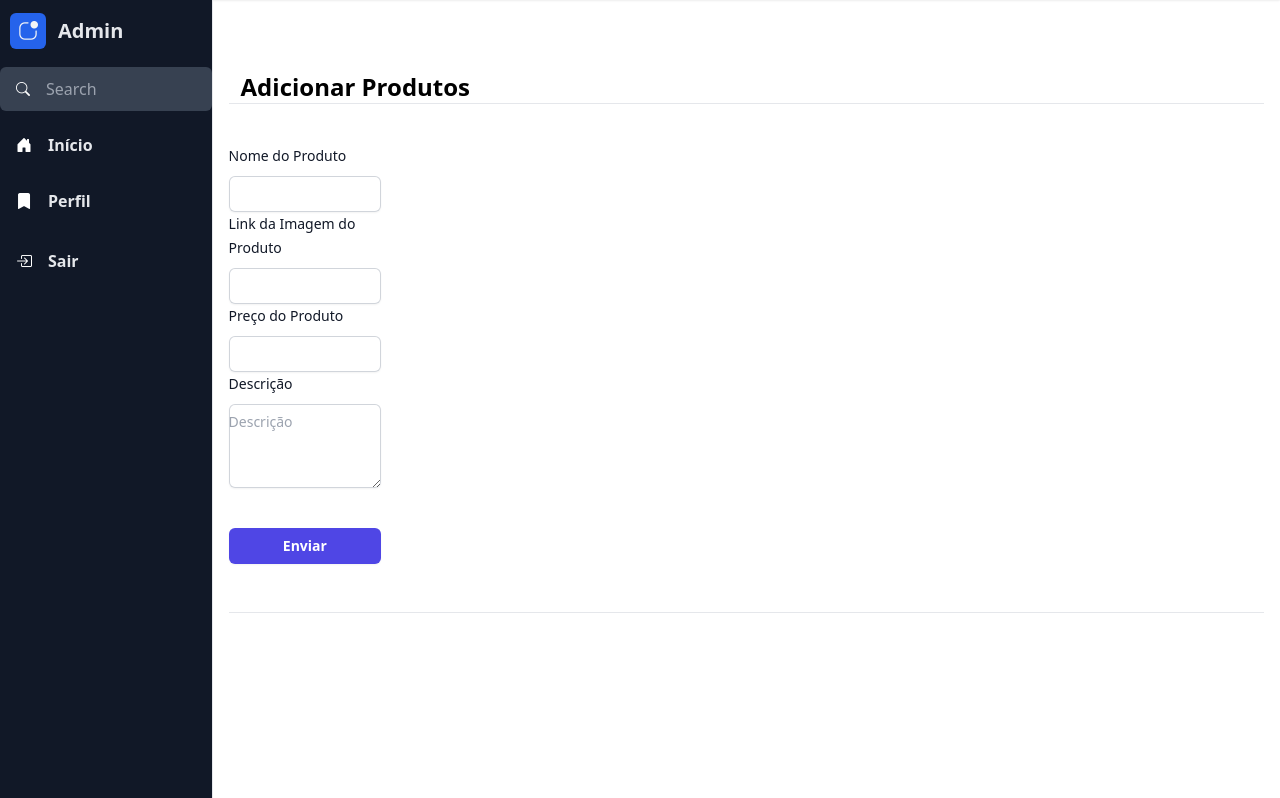
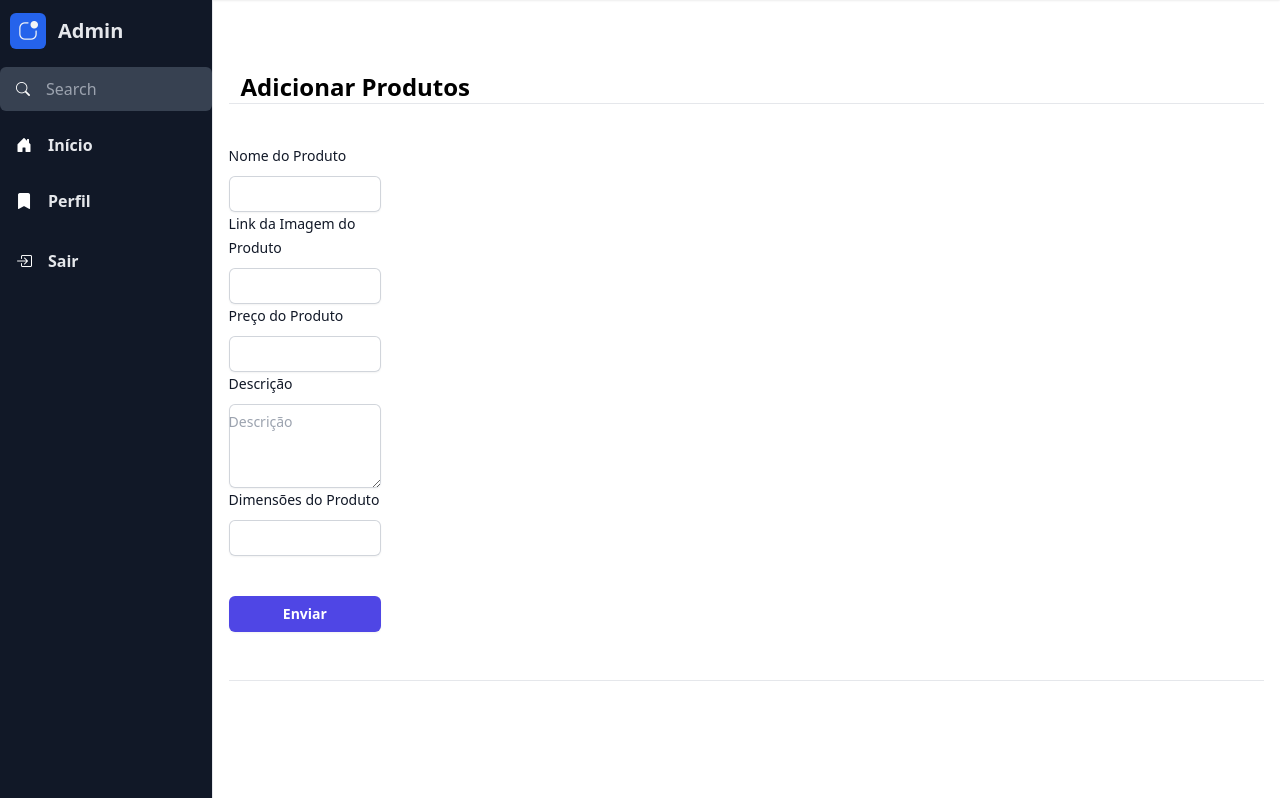
Before and after one commit to Asllow/LabMaker, a Laravel app: template resources/views/products/create.blade.php in a window 1280 px wide. Shown: the part 69-867 px from the top of the page. Run offline with Laravel 10, Linux system fonts and the light colour scheme; the template is opened without the code that fills it, so the values that code supplies are empty; some libraries are stand-ins or nearby versions.

Commit message:
teste 46

```diff
--- a/resources/views/products/create.blade.php
+++ b/resources/views/products/create.blade.php
@@ -35,6 +35,12 @@
                         <textarea name="description" placeholder="Descrição" rows="3" class="block w-full rounded-md border-0 py-1.5 text-gray-900 shadow-sm ring-1 ring-inset ring-gray-300 placeholder:text-gray-400 focus:ring-2 focus:ring-inset focus:ring-indigo-600 sm:text-sm sm:leading-6"></textarea>
                     </div>
                 </div>
+                <div class="sm:col-span-4">
+                    <label class="block text-sm font-medium leading-6 text-gray-900">Dimensões do Produto</label>
+                    <div class="mt-2">
+                        <input id="dimension" name="dimension" type="text" class="block w-full rounded-md border-0 py-1.5 text-gray-900 shadow-sm ring-1 ring-inset ring-gray-300 placeholder:text-gray-400 focus:ring-2 focus:ring-inset focus:ring-indigo-600 sm:text-sm sm:leading-6">
+                    </div>
+                </div>
                 <button type="submit" class="flex w-full justify-center mt-10 rounded-md bg-indigo-600 px-3 py-1.5 text-sm font-semibold leading-6 text-white shadow-sm hover:bg-indigo-500 focus-visible:outline focus-visible:outline-2 focus-visible:outline-offset-2 focus-visible:outline-indigo-600">Enviar</button>
             </form>
         </div>
```
